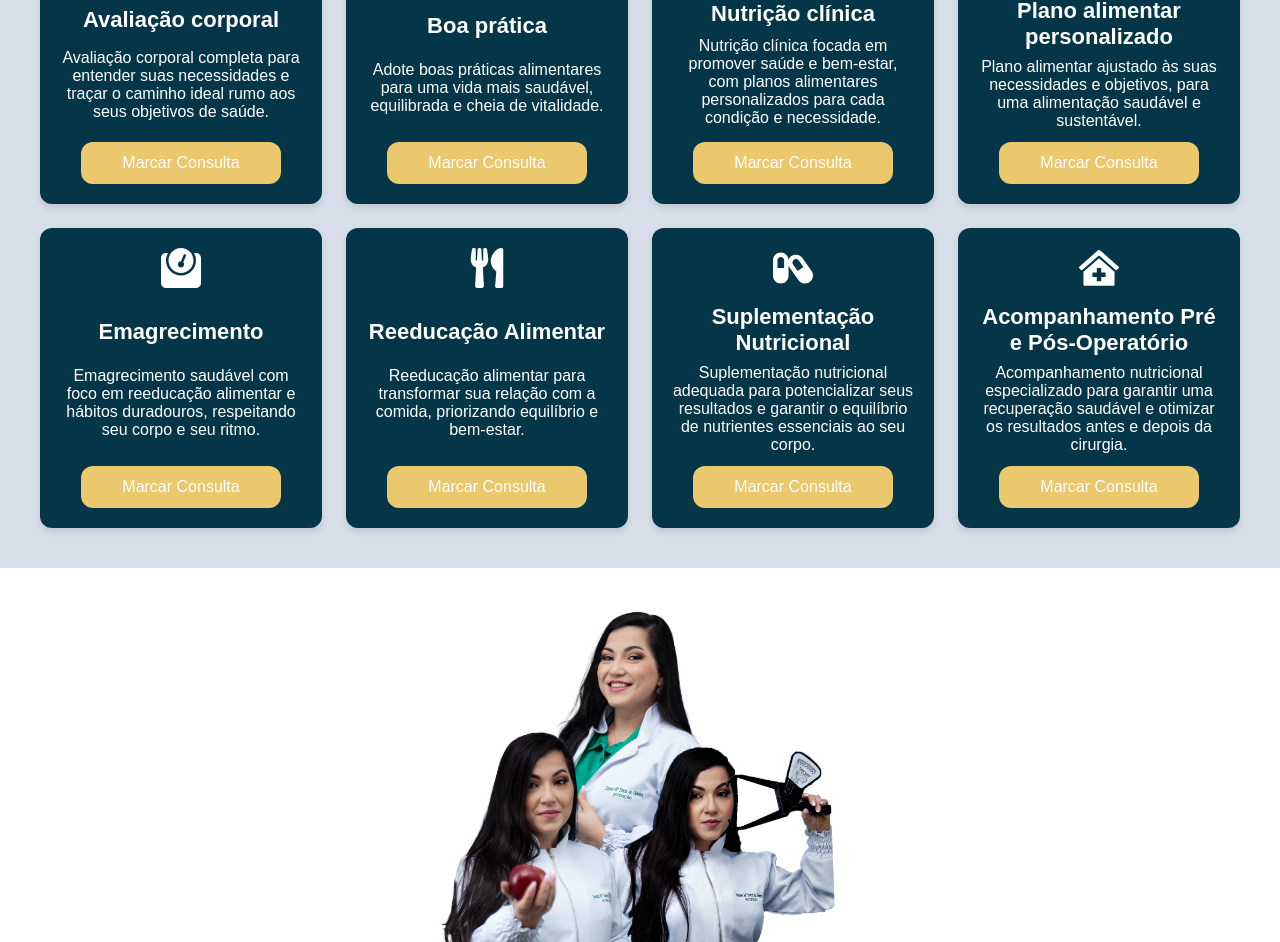
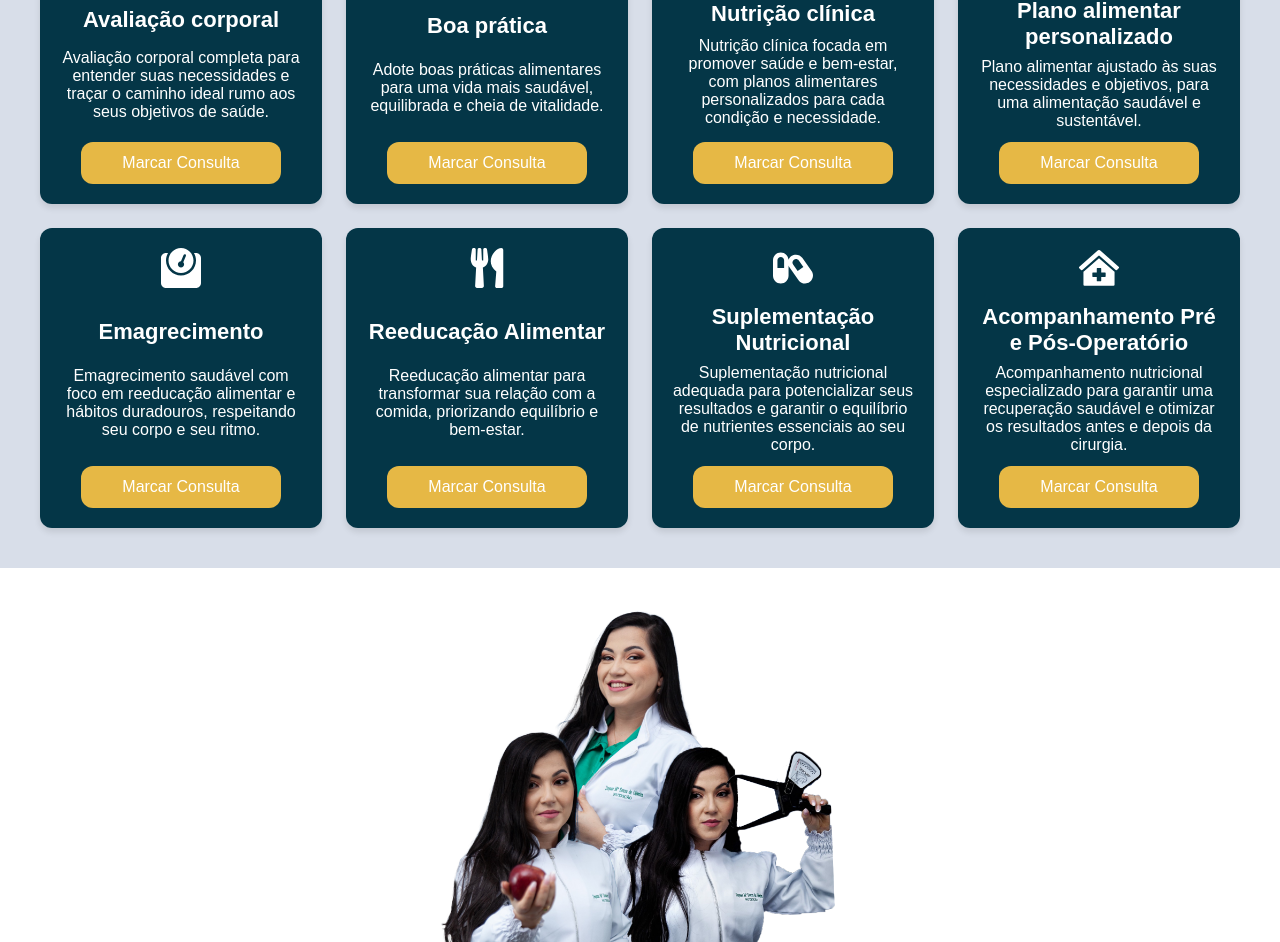
Before and after one commit to MahFelix/NutriDay, a React (Vite) app: page / in a window 1280 px wide. Shown: the part 1643-2585 px from the top of the page. Built offline with nearby package versions, Linux system fonts and the light colour scheme.

Commit message:
✔️  test: Teste de aprovação

```diff
--- a/src/components/SectionCards.jsx
+++ b/src/components/SectionCards.jsx
@@ -70,7 +70,7 @@ export const Description = styled.p`
 `;
 
 export const Button = styled.a`
-  background-color: #EBC76D; /* Azul intermediário elegante */
+  background-color: #E6B845; /* Azul intermediário elegante */
   display: flex;
   border: none;
   padding: 12px 16px;
```
